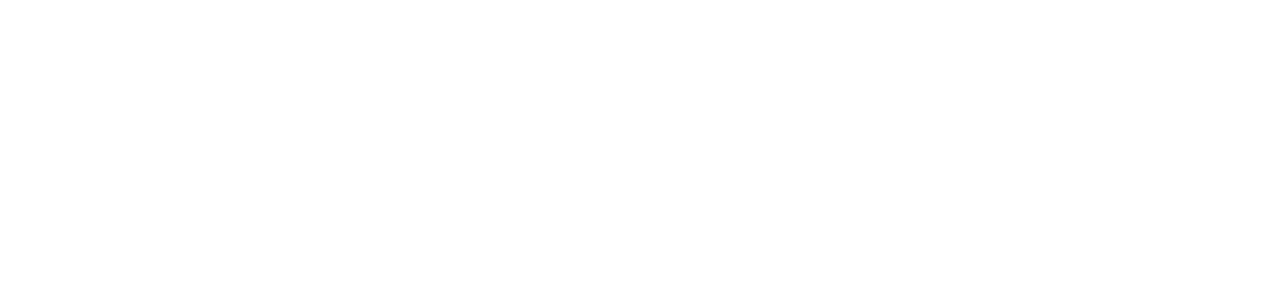
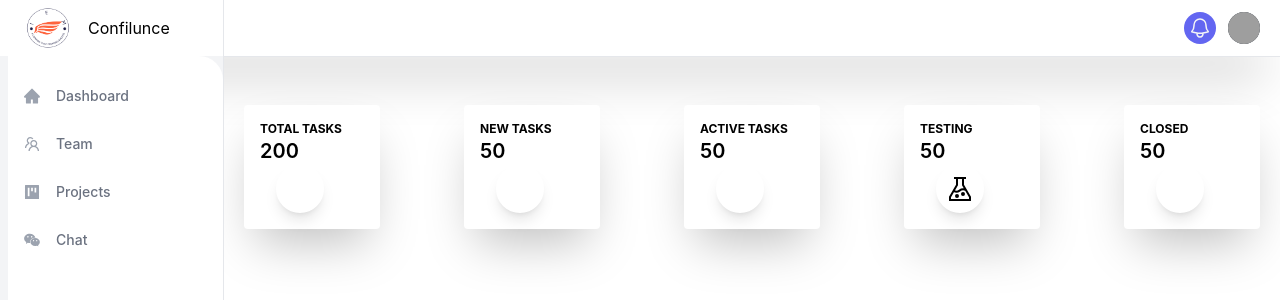
Before and after one commit to akshil124/confluence-frontend, a React (Create React App) app: page / in a window 1280 px wide. Before the commit this address had no page. Shown: the top 300 px of the page. Built offline with nearby package versions, Linux system fonts and the light colour scheme; grey boxes are pictures that could not be loaded.

Commit message:
taskstatusbar change

```diff
--- a/src/App.js
+++ b/src/App.js
@@ -5,6 +5,8 @@
 import SignUp from './pages/signup';
 import Plan from './Components/PricingPlan/Plan';
 import { ApolloClient, InMemoryCache, ApolloProvider } from '@apollo/client';
+import Header from './Components/Layouts/Header';
+import Dashboard from './Components/Dashboard';
 
 const client = new ApolloClient({
     uri: 'http://localhost:3000/dev/graphql',
@@ -17,7 +19,10 @@
                 <Routes>
                     <Route path="/login" element={<Login />}/>
                     <Route path="/signup" element={<SignUp />}/>
-                    <Route path="/plan" element={<Plan />}/>
+                    <Route path='/' element={<Header/>}>
+                        <Route index element={<Dashboard/>}/>
+                        <Route path="plan" element={<Plan />}/>
+                    </Route>
                 </Routes>
             </ApolloProvider>
         </BrowserRouter>
--- /dev/null
+++ b/src/Components/Dashboard/TaskStatusBar.js
@@ -0,0 +1,43 @@
+import React, { useState } from 'react';
+import { CgGoogleTasks } from 'react-icons/cg';
+import { RiChatNewFill } from 'react-icons/ri';
+import { GrTest } from 'react-icons/gr';
+import { AiOutlineCheck, AiOutlineCloseCircle } from 'react-icons/ai';
+
+const TaskStatusBar = () => {
+    const [taskData] = useState([
+        { title: 'Total tasks', value: '200', color: 'red', icon: <CgGoogleTasks size='1.5rem'/> },
+        { title: 'New tasks', value: '50', color: 'blue', icon: <RiChatNewFill size='1.5rem'/> },
+        { title: 'Active tasks', value: '50', color: 'green', icon: <AiOutlineCheck size='1.5rem'/> },
+        { title: 'Testing', value: '50', color: 'orange', icon: <GrTest size='1.5rem'/> },
+        { title: 'Closed', value: '50', color: 'gray', icon: <AiOutlineCloseCircle size='1.5rem'/> }
+    ]);
+    return (
+        <>
+            <div className="flex flex-wrap mt-8 justify-between">
+                {taskData.map((ele, index) => (
+                    <div className="mt-4 w-full lg:w-2/12 xl:w-4/20 px-5 mb-4" key={index}>
+                        <div className="relative flex flex-col min-w-0 break-words bg-white rounded mb-3 xl:mb-0 shadow-2xl">
+                            <div className="flex-auto p-4">
+                                <div className="flex flex-wrap">
+                                    <div className="relative w-full pr-4 max-w-full flex-grow flex-1">
+                                        <h5 className="text-blueGray-400 uppercase font-bold text-xs">{ele.title}</h5>
+                                        <span className="font-semibold text-xl text-blueGray-700">{ele.value}</span>
+                                    </div>
+                                    <div className="relative w-auto pl-4 flex-initial">
+                                        <div
+                                            className={`text-white p-3 text-center inline-flex items-center justify-center w-12 h-12 shadow-lg rounded-full  bg-${ele.color}-500`}>
+                                            {ele.icon}
+                                        </div>
+                                    </div>
+                                </div>
+                            </div>
+                        </div>
+                    </div>
+                ))}
+            </div>
+        </>
+    );
+};
+
+export default TaskStatusBar;
--- /dev/null
+++ b/src/Components/Dashboard/index.js
@@ -0,0 +1,12 @@
+import React from 'react';
+import TaskStatusBar from './TaskStatusBar';
+
+const Dashboard = () => {
+    return (
+        <>
+            <TaskStatusBar/>
+        </>
+    );
+};
+
+export default Dashboard;
--- a/src/Components/Header.js
+++ b/src/Components/Layouts/Header.js
@@ -1,6 +1,6 @@
 import React, { useRef, useState, useEffect } from 'react';
 import { Outlet, Link } from 'react-router-dom';
-import HeaderLogo from '../assets/images/logo.png';
+import HeaderLogo from '../../assets/images/logo.png';
 import { AiFillHome, AiOutlineTeam, AiFillProject, AiFillWechat } from 'react-icons/ai';
 
 const Header = () => {
@@ -38,7 +38,7 @@
     return (
         <>
             <nav
-                className="sticky top-0 z-0 w-full bg-white border-b border-gray-200 dark:bg-gray-800 dark:border-gray-700 shadow-[0_35px_50px_-15px_rgba(0,0,0,0.3)]">
+                className="sticky top-0 z-0 w-full bg-white border-b border-gray-200 dark:bg-gray-800 dark:border-gray-700 shadow-[0_35px_50px_-15px_rgba(0,0,0,0.2)]">
                 <div className="px-3 py-3 lg:px-5 lg:pl-3">
                     <div className="flex items-center justify-between">
                         <div className="flex items-center justify-start">
```
